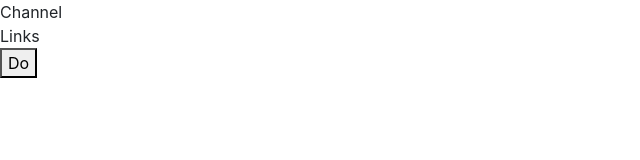
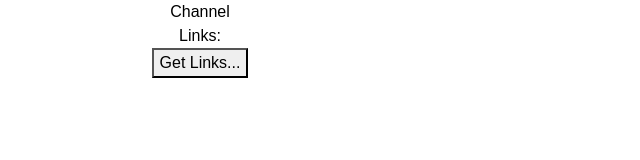
Before and after one commit to kach0w/Youtube-Playlist-Maker, a browser extension: page index.html in a window 1280 px wide. Shown: the whole page, without its empty margins (0-640 px from the left). Drawn offline with nearby package versions, Linux system fonts and the light colour scheme.

Commit message:
needs submission

```diff
--- a/index.html
+++ b/index.html
@@ -3,21 +3,19 @@
 <head>
     <link href="https://stackpath.bootstrapcdn.com/bootstrap/4.4.1/css/bootstrap.min.css" rel="stylesheet">
     <link href="https://cdnjs.cloudflare.com/ajax/libs/font-awesome/5.10.0/css/all.min.css" rel="stylesheet">
-    <!-- <link href="lib/animate/animate.min.css" rel="stylesheet">
-    <link href="lib/owlcarousel/assets/owl.carousel.min.css" rel="stylesheet">
-    <link href="lib/lightbox/css/lightbox.min.css" rel="stylesheet">
-
-
-    <link href="style.css" rel="stylesheet"> -->
+    <link href="style.css" rel="stylesheet">
     <script type="text/javascript" src="/node_modules/jquery/dist/jquery.js"></script>
-
+    <link rel="icon" href="/assets/youtube-logo.png" type="image/png" >
 </head>
 
 <body>
-    <a class="channel-name">Channel</a>
-    <div id="links">Links</div>
+    <!-- <img id="channel-img" src="#" width="50" height="50"> -->
+    <div id="imgs"></div>
+    <div id="channel-name">Channel</div>
+    <div id="link-title">Links:</div>
+    <div id="links"></div>
 
-    <button id='doAction'>Do</button>
+    <button id='doAction'>Get Links...</button>
     <script src='action.js'></script>
 </body>
 
--- a/style.css
+++ b/style.css
@@ -2,22 +2,16 @@
 /********* General CSS *********/
 /*******************************/
 body {
-    color: #797979;
-    background: lightblue;
+    color: rgb(0, 0, 0);
+    background: rgb(255, 255, 255);
     font-family: 'Montserrat', sans-serif;
+    text-align: center;
+    width: 400px;
 }
 
-h1,
-h2,
-h3,
-h4,
-h5,
-h6 {
-    color: #414141;
-}
 
 a {
-    color: #313131;
+    color: #302626;
     transition: .3s;
 }
 
```
Also changed, not shown: injector.js (deleted, +0 -13 lines), Icon_128.png (deleted), assets/youtube-logo.png (added), manifest.json, 1 other file.
